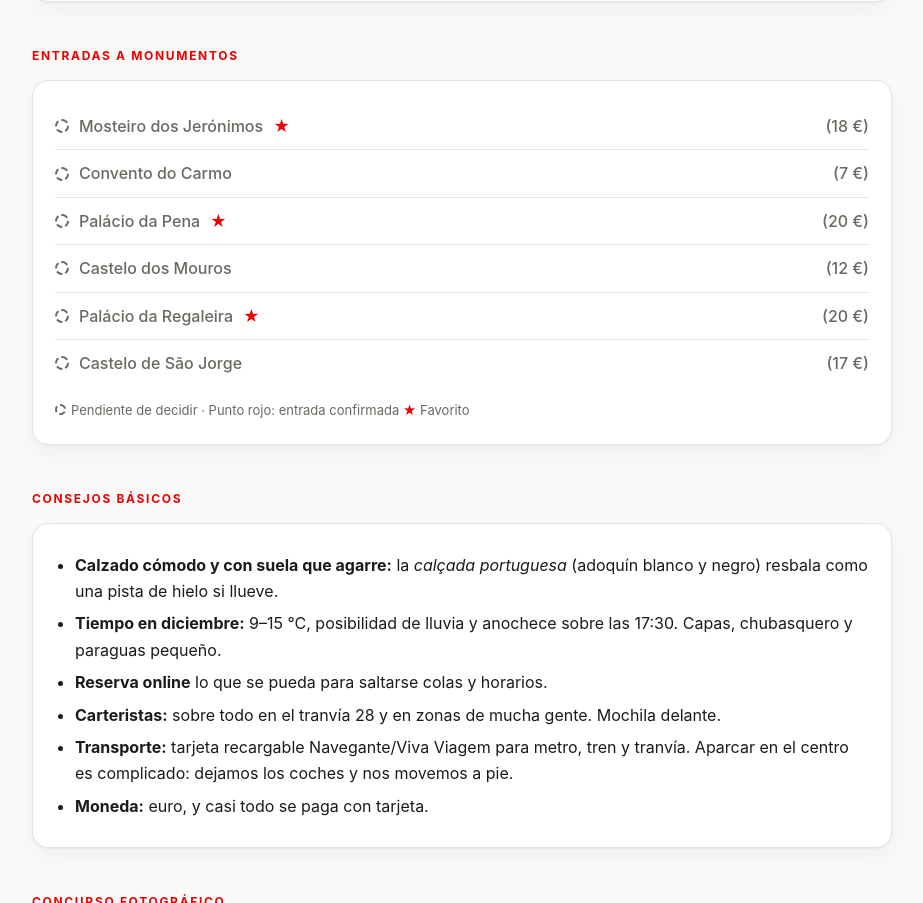
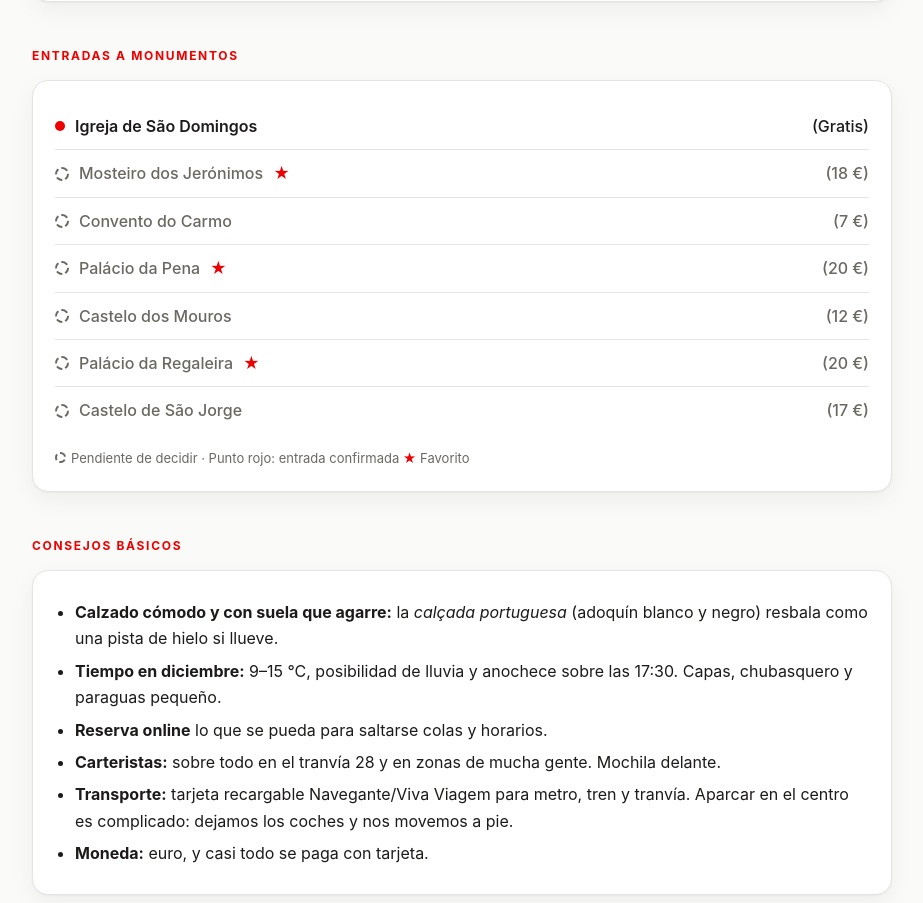
Before and after one commit to marcrecor/mis-cosas, a plain HTML site: page viajes/2026-lisboa/itinerario-completo.html in a window 1280 px wide. Shown: the part 1442-2345 px from the top of the page, without its empty margins (178-1101 px from the left). Drawn offline with Linux system fonts and the light colour scheme.

Commit message:
Add confirmed free São Domingos monument entry

```diff
--- a/viajes/2026-lisboa/itinerario-completo.html
+++ b/viajes/2026-lisboa/itinerario-completo.html
@@ -947,6 +947,7 @@
         <h3>Entradas a monumentos</h3>
         <div class="card">
           <ul class="entries">
+            <li>Igreja de São Domingos <span>(Gratis)</span></li>
             <li class="pend">Mosteiro dos Jerónimos <b class="star" aria-label="Favorito">★</b><span>(18 €)</span></li>
             <li class="pend">Convento do Carmo <span>(7 €)</span></li>
             <li class="pend">Palácio da Pena <b class="star" aria-label="Favorito">★</b><span>(20 €)</span></li>
```
